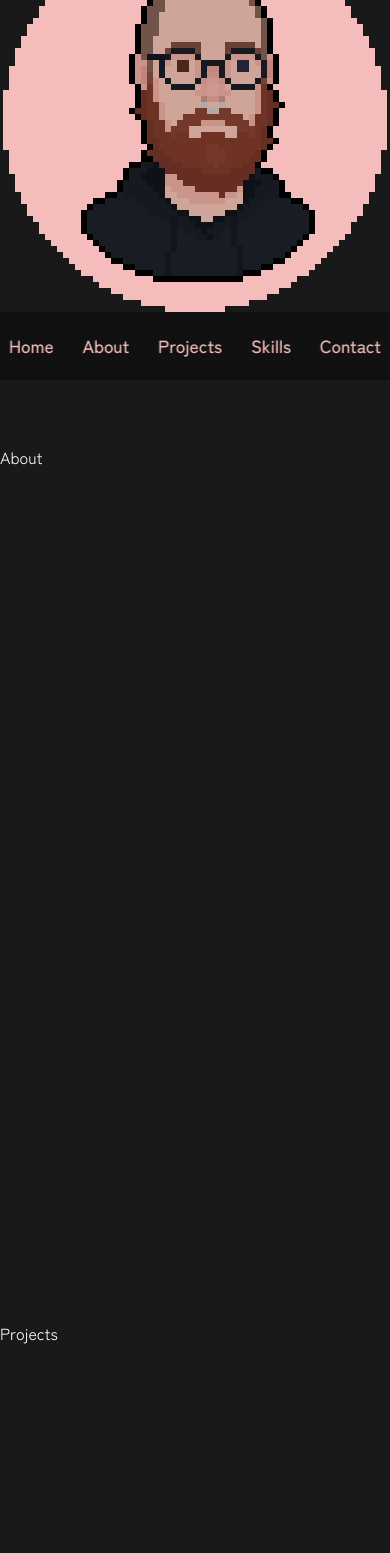
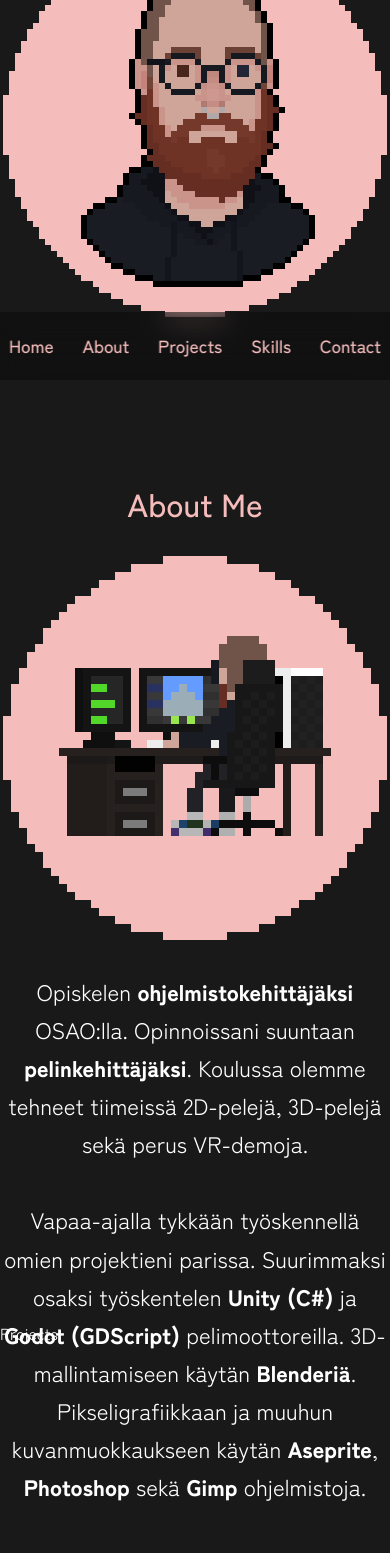
Before and after one commit to ArttuPyry/my-react-portfolio, a React (Create React App) app: page / in a window 390 px wide. Shown: the part 432-1985 px from the top of the page. Built offline with nearby package versions, Linux system fonts and the light colour scheme.

Commit message:
About me almost done

```diff
--- a/src/components/about/About.jsx
+++ b/src/components/about/About.jsx
@@ -1,9 +1,31 @@
 import React from 'react'
 import './about.css'
+import nerd from '../../assets/nerd.png'
 
 const About = () => {
   return (
-    <section id='about'>About</section>
+    <section id='about'>
+      <div className="about__title">
+        <h2>About Me</h2>
+      </div>
+      <div className="container about__container">
+        <div className="about__me">
+          <div className="about__me-image">
+            <img src={nerd} alt="nerd" />
+          </div>
+        </div>
+
+        <div className="about__content">
+          <p>
+          Opiskelen <span className="highlight">ohjelmistokehittäjäksi</span>  OSAO:lla. Opinnoissani suuntaan <span className="highlight">pelinkehittäjäksi</span>. Koulussa olemme tehneet tiimeissä 2D-pelejä, 3D-pelejä sekä perus VR-demoja.
+          <br /><br />
+          Vapaa-ajalla tykkään työskennellä omien projektieni parissa. Suurimmaksi osaksi työskentelen <span className="highlight">Unity (C#)</span> ja <span className="highlight">Godot (GDScript)</span> pelimoottoreilla. 3D-mallintamiseen käytän <span className="highlight">Blenderiä</span>. Pikseligrafiikkaan ja muuhun kuvanmuokkaukseen käytän <span className="highlight">Aseprite</span>, <span className="highlight">Photoshop</span> sekä <span className="highlight">Gimp</span> ohjelmistoja.
+          <br /><br />
+          Pidän ongelmanratkaisemista, mutta tiedän milloin kysyä apua. Vahvuuteni ovat rauhallisuus, periksiantamattomuus ja paineensietokyky. Tykkään myös oppia uusia asioita.
+          </p>
+        </div>
+      </div>
+    </section>
   )
 }
 
--- a/src/components/about/about.css
+++ b/src/components/about/about.css
@@ -0,0 +1,71 @@
+.about__title {
+    position: absolute;
+    text-align: center;
+    left: 50%;
+    transform: translateX(-50%);
+    padding-top: 2rem;
+}
+
+.about__title h2{
+    font-size: 2rem;
+    color: var(--color-primary);
+}
+
+.about__container{
+    display: flex;
+    text-align: center;
+    align-items: center;
+    height: 100%;
+    position: relative;
+    justify-content: center;
+    gap: 15rem;
+}
+
+.about__me-image{
+    width: 26rem;
+    height: 26rem;
+    overflow: hidden;
+}
+
+.about__content p {
+    max-width: 50rem;
+    font-size: 1.4rem;
+    text-align: left;
+}
+
+.highlight {
+    font-weight: 800;
+}
+
+/* ============================== MEDIA QUERIES (MEDIUM DEVICES) ============================== */
+@media screen and (max-width: 1024px) {
+    .about__container {
+        display: block;
+    }
+
+    .about__content {
+        display: flex;
+        justify-content: center;
+    }
+
+    .about__content p {
+        text-align: center;
+    }
+
+    .about__me {
+        padding: 7rem 0rem 2rem 0rem;
+        display: flex;
+        justify-content: center;
+    }
+
+    .about__me-image{
+        width: 24rem;
+        height: 24rem;
+        overflow: hidden;
+    }
+}
+
+/* ============================== MEDIA QUERIES (SMALL DEVICES) ============================== */
+@media screen and (max-width: 600px) {
+
+}
--- a/src/components/header/header.css
+++ b/src/components/header/header.css
@@ -25,7 +25,6 @@ header {
 .me {
     width: 26rem;
     height: 26rem;
-    border-radius: 12rem 12rem 0 0;
     overflow: hidden;
 }
 
--- a/src/index.css
+++ b/src/index.css
@@ -48,7 +48,7 @@ body {
 
 h1, h2, h3, h4, h5 {
     font-weight: 500;
-    font-size: 1rem;
+    font-size: 1.1rem;
 }
 
 h1 {
```
Also changed, not shown: src/assets/nerd.png (added).
